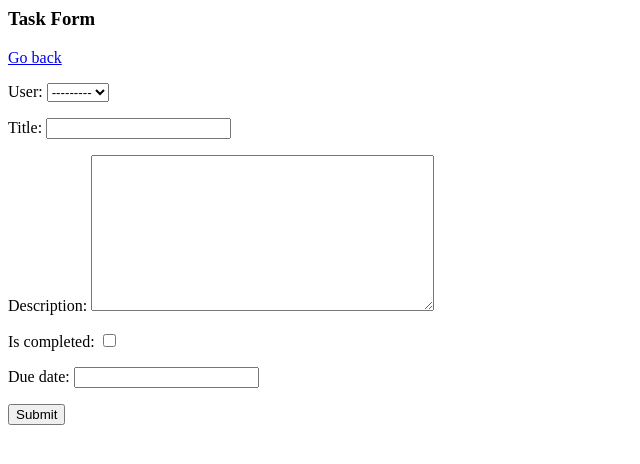
After one commit to SwieciloM/ToDo-List, a Django app: page /task-create/ in a window 1280 px wide. The commit adds this page. Shown: the top 464 px of the page, without its empty margins (0-640 px from the left). Run offline with Django 4.2, Linux system fonts and the light colour scheme.

Commit message:
Create and delete functionality added

```diff
--- /dev/null
+++ b/tasks/templates/tasks/task_confirm_delete.html
@@ -0,0 +1,6 @@
+<a href="{% url 'tasks' %}">Go back</a>
+<form method="POST">
+    {% csrf_token %}
+    <p>Are you sure you want to delete this task? "{{task}}"</p>
+    <input type="submit" value="Delete"/>
+</form>
--- /dev/null
+++ b/tasks/templates/tasks/task_form.html
@@ -0,0 +1,7 @@
+<h3>Task Form</h3>
+<a href="{% url 'tasks' %}">Go back</a>
+<form method="POST" action="">
+    {% csrf_token %}
+    {{form.as_p}}
+    <input type="submit" value="Submit">
+</form>
--- a/tasks/templates/tasks/task_list.html
+++ b/tasks/templates/tasks/task_list.html
@@ -1,4 +1,5 @@
 <h1>My To Do List</h1>
+<a href="{% url 'task-create' %}">Add task</a>
 
 <table>
     <tr>
@@ -9,6 +10,8 @@
     <tr>
         <td>{{task.title}}</td>
         <td><a href="{% url 'task' task.id %}">View</a></td>
+        <td><a href="{% url 'task-update' task.id %}">Edit</a></td>
+        <td><a href="{% url 'task-delete' task.id %}">Delete</a></td>
     </tr>
     {% empty %}
         <h3>No items in list</h3>
--- a/tasks/urls.py
+++ b/tasks/urls.py
@@ -1,7 +1,10 @@
 from django.urls import path
-from .views import TaskList, TaskDetail
+from .views import TaskList, TaskDetail, TaskCreate, TaskUpdate, TaskDelete
 
 urlpatterns = [
     path('', TaskList.as_view(), name='tasks'),
-    path('task/<int:pk>', TaskDetail.as_view(), name='task'),
+    path('task/<int:pk>/', TaskDetail.as_view(), name='task'),
+    path('task-create/', TaskCreate.as_view(), name='task-create'),
+    path('task-update/<int:pk>/', TaskUpdate.as_view(), name='task-update'),
+    path('task-delete/<int:pk>/', TaskDelete.as_view(), name='task-delete'),
 ]
--- a/tasks/views.py
+++ b/tasks/views.py
@@ -1,6 +1,8 @@
 from django.shortcuts import render
 from django.views.generic.list import ListView
 from django.views.generic.detail import DetailView
+from django.views.generic.edit import CreateView, UpdateView, DeleteView
+from django.urls import reverse_lazy
 from .models import Task
 
 
@@ -13,3 +15,21 @@ class TaskDetail(DetailView):
     model = Task
     context_object_name = 'task'
     template_name = 'tasks/task.html'
+
+
+class TaskCreate(CreateView):
+    model = Task
+    fields = '__all__'
+    success_url = reverse_lazy('tasks')
+
+
+class TaskUpdate(UpdateView):
+    model = Task
+    fields = '__all__'
+    success_url = reverse_lazy('tasks')
+
+
+class TaskDelete(DeleteView):
+    model = Task
+    context_object_name = 'task'
+    success_url = reverse_lazy('tasks')
```
